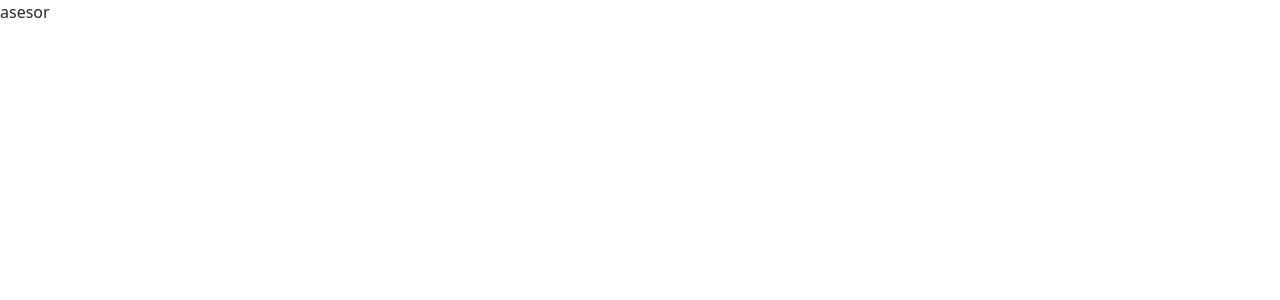
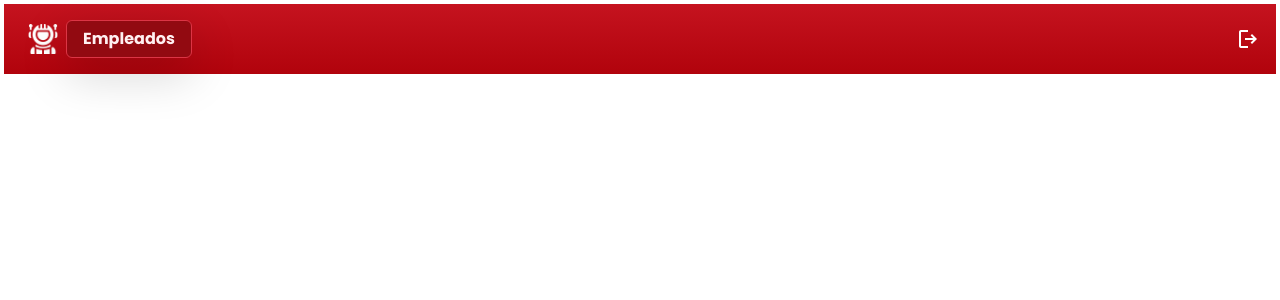
Before and after one commit to Supra09/Proyecto-Apyt, a React (Vite) app in the folder front/: page /Asesor in a window 1280 px wide. Shown: the top 300 px of the page. Built offline with nearby package versions, Linux system fonts and the light colour scheme; sample sign-in values are in the browser's storage.

Commit message:
Ejemplo de modulo

```diff
--- a/front/src/componentes/3-asesor/asesor.jsx
+++ b/front/src/componentes/3-asesor/asesor.jsx
@@ -1,8 +1,9 @@
+import BarraNav from '../4-barra de navegacion/barraNav.jsx';
 
 function Asesor() {
     return(
         <>
-            asesor
+            <BarraNav/>
         </>
     )
 };
```
